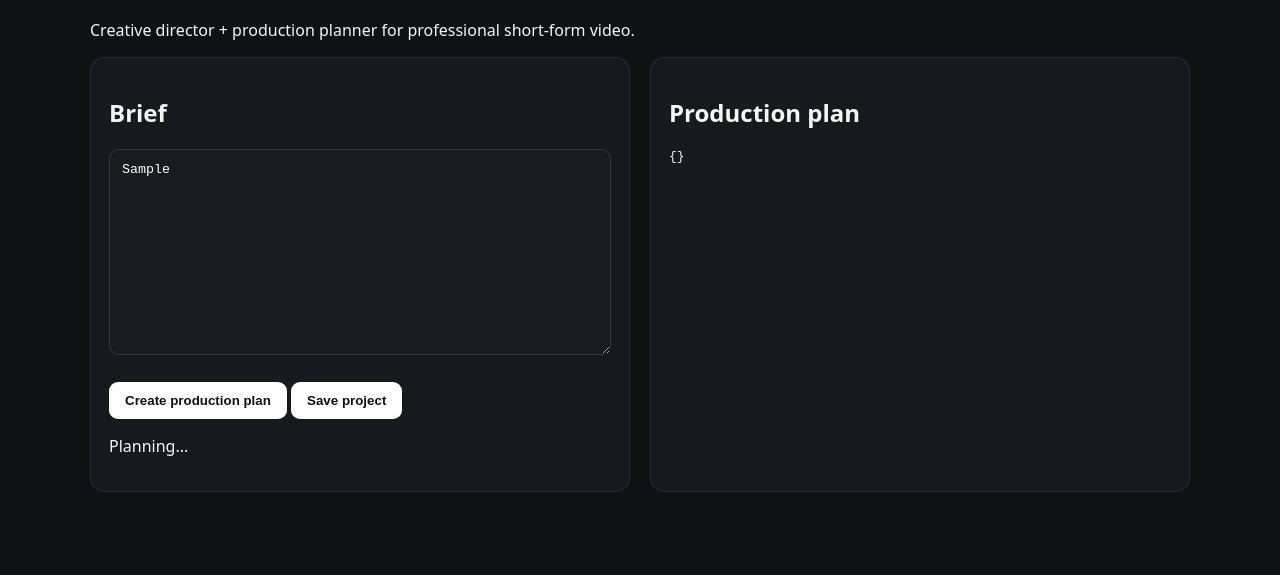
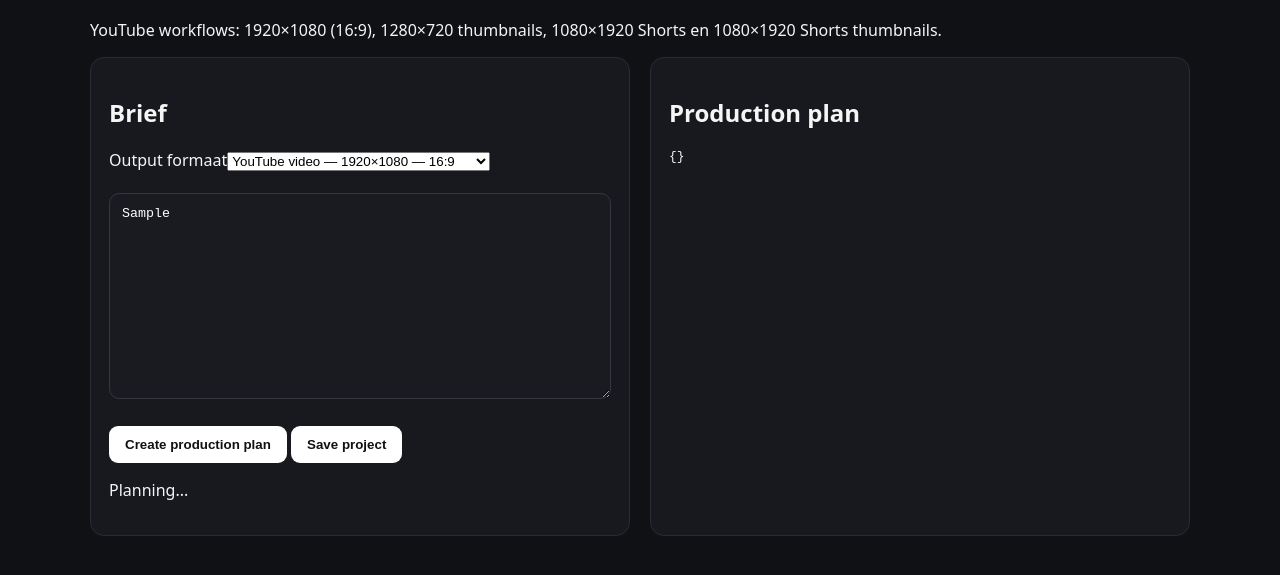
Before and after one commit to youtubemovieshortsai/sdwdwawefraeg, a website: page public/index.html in a window 1280 px wide. Both pictures are taken after typing "Sample" into the empty fields and a click on the button "Create production plan". Shown: the part 95-670 px from the top of the page. Drawn offline with Linux system fonts and the light colour scheme; no server answers.

Commit message:
Add YouTube format selector to studio UI

```diff
--- a/public/index.html
+++ b/public/index.html
@@ -6,17 +6,17 @@ button{background:#fff;color:#111;border:0;border-radius:9px;padding:11px 16px;f
 .grid{display:grid;grid-template-columns:1fr 1fr;gap:20px}.card{background:#17191e;border:1px solid #292c34;border-radius:14px;padding:18px}
 pre{white-space:pre-wrap;max-height:600px;overflow:auto}@media(max-width:800px){.grid{grid-template-columns:1fr}}
 </style></head><body><main><h1>AI Video Studio</h1>
-<p>Creative director + production planner for professional short-form video.</p>
-<div class="grid"><section class="card"><h2>Brief</h2>
+<p>YouTube workflows: 1920×1080 (16:9), 1280×720 thumbnails, 1080×1920 Shorts en 1080×1920 Shorts thumbnails.</p>
+<div class="grid"><section class="card"><h2>Brief</h2><label>Output formaat</label><select id="format"><option value="youtube_landscape">YouTube video — 1920×1080 — 16:9</option><option value="youtube_thumbnail">YouTube thumbnail — 1280×720 — 16:9</option><option value="shorts">YouTube Shorts — 1080×1920 — 9:16</option><option value="shorts_thumbnail">Shorts thumbnail — 1080×1920 — 9:16</option></select><br><br>
 <textarea id="brief" rows="12" placeholder="Describe the video you want to make..."></textarea><br><br>
 <button onclick="plan()">Create production plan</button> <button onclick="save()">Save project</button>
 <p id="status"></p></section><section class="card"><h2>Production plan</h2><pre id="plan">{}</pre></section></div>
 </main><script>
 let current=null;
-async function plan(){const brief=document.querySelector("#brief").value;document.querySelector("#status").textContent="Planning...";
-const r=await fetch("/api/plan",{method:"POST",headers:{"content-type":"application/json"},body:JSON.stringify({brief})});
+async function plan(){const brief=document.querySelector("#brief").value;const format_id=document.querySelector("#format").value;document.querySelector("#status").textContent="Planning...";
+const r=await fetch("/api/plan",{method:"POST",headers:{"content-type":"application/json"},body:JSON.stringify({brief,format_id})});
 current=await r.json();document.querySelector("#plan").textContent=JSON.stringify(current,null,2);
 document.querySelector("#status").textContent=r.ok?"Plan ready":"Error: "+(current.error||"unknown");}
-async function save(){if(!current)return;const r=await fetch("/api/projects",{method:"POST",headers:{"content-type":"application/json"},body:JSON.stringify({plan:current,brief:document.querySelector("#brief").value})});
+async function save(){if(!current)return;const r=await fetch("/api/projects",{method:"POST",headers:{"content-type":"application/json"},body:JSON.stringify({plan:current,brief:document.querySelector("#brief").value,format_id:document.querySelector("#format").value})});
 const x=await r.json();document.querySelector("#status").textContent=r.ok?"Saved project "+x.id:"Error: "+x.error;}
 </script></body></html>
```
